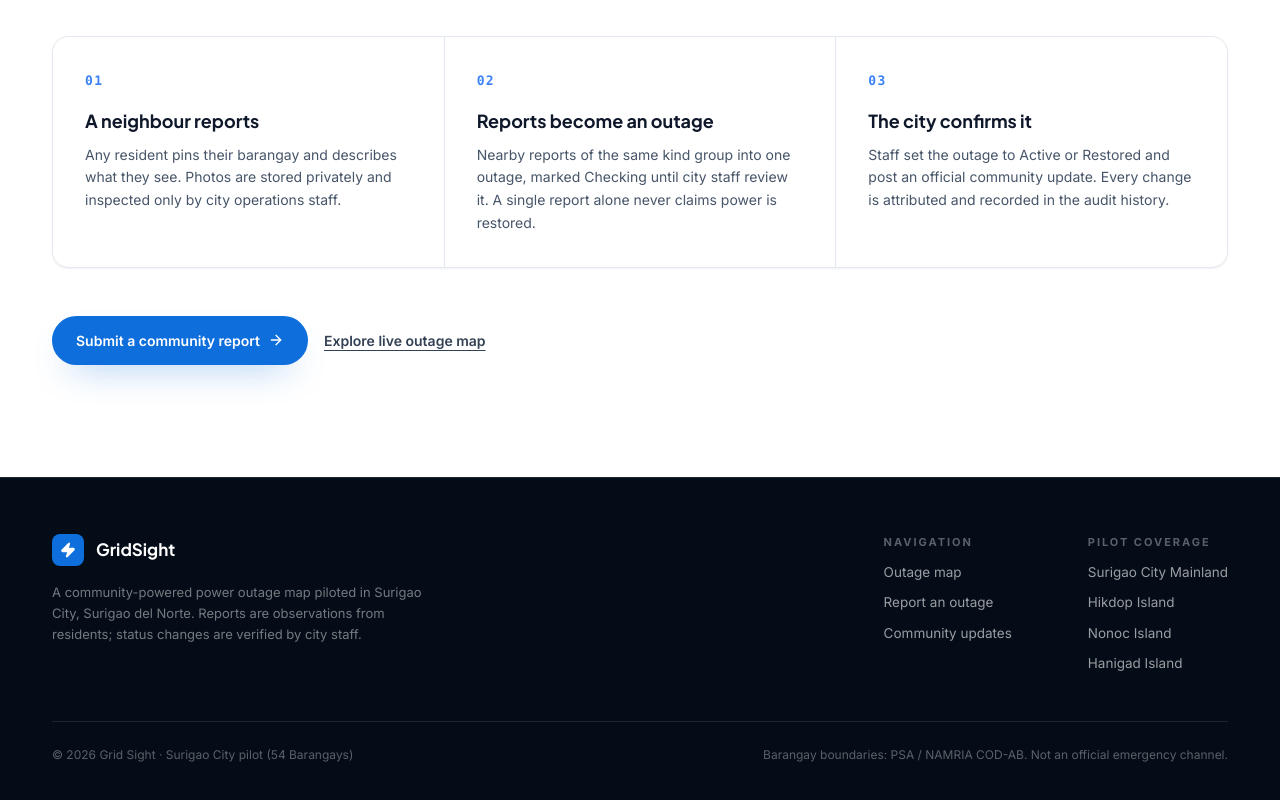
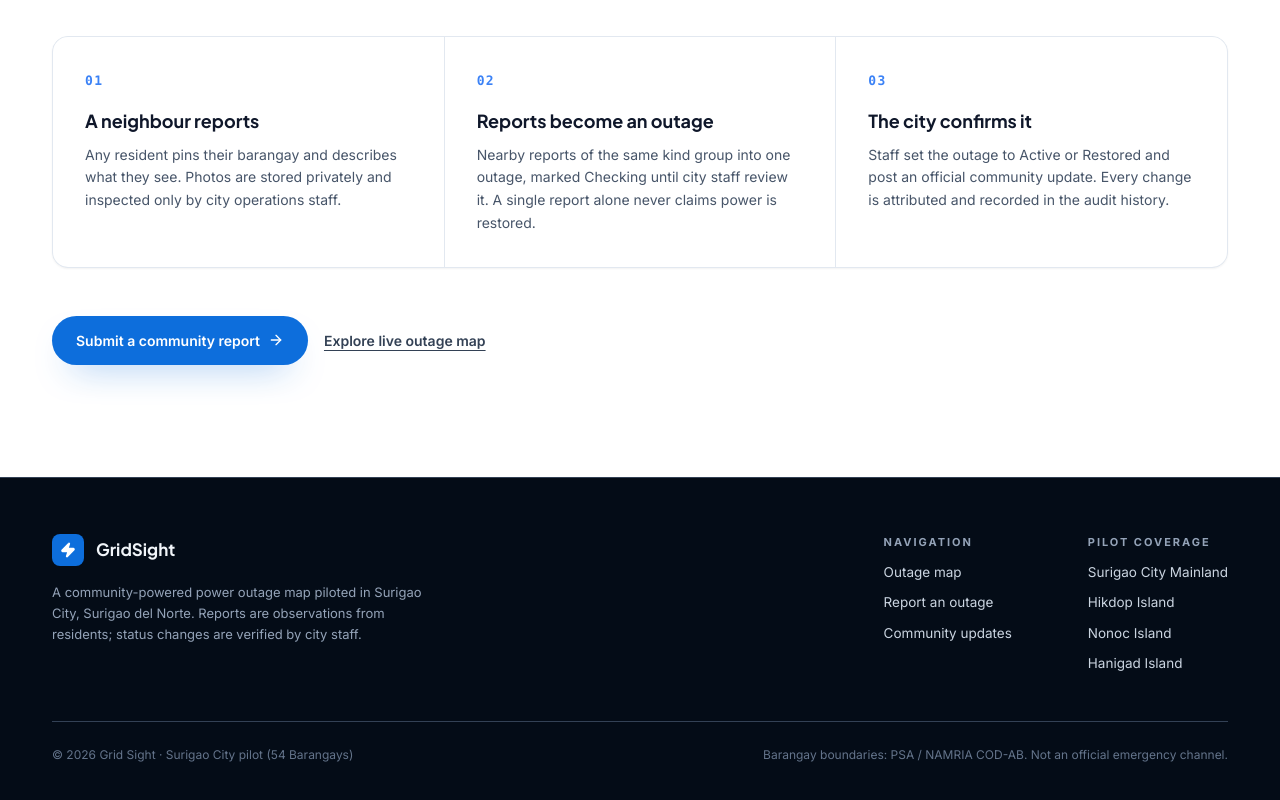
Before and after one commit to KntBryan/GridSight, a Next.js app: page / in a window 1280 px wide. Shown: the part 1514-2314 px from the top of the page. Built offline with nearby package versions, Linux system fonts and the light colour scheme; no server answers; the database is empty.

Commit message:
fix: resolve light mode invisible text in reports page and landing footer

```diff
--- a/src/app/reports/page.tsx
+++ b/src/app/reports/page.tsx
@@ -373,7 +373,7 @@ function ReportsPageInner() {
                   >
                     <div className="space-y-1 min-w-0">
                       <div className="flex flex-wrap items-center gap-2">
-                        <span className="font-heading text-[15px] font-bold text-white">
+                        <span className={`font-heading text-[15px] font-bold ${isDark ? "text-white" : "text-slate-900"}`}>
                           {area?.name || "Surigao City Area"}
                         </span>
                         {observationPill(report.status)}
--- a/src/components/preview/preview-landing.tsx
+++ b/src/components/preview/preview-landing.tsx
@@ -237,7 +237,7 @@ export function PreviewLanding({ onGoToMap, onOpenReport, onGoToUpdates }: Previ
       </section>
 
       {/* Dark Civic Footer */}
-      <footer className="border-t border-white/10 bg-[#040c17] py-14 text-white/60">
+      <footer className={`border-t bg-[#040c17] py-14 ${isDark ? "border-white/10 text-white/60" : "border-slate-700 text-slate-300"}`}>
         <div className="mx-auto max-w-[1240px] px-5 sm:px-8">
           <div className="flex flex-col gap-10 md:flex-row md:justify-between">
             <div className="max-w-sm">
@@ -245,30 +245,30 @@ export function PreviewLanding({ onGoToMap, onOpenReport, onGoToUpdates }: Previ
                 <div className="grid h-8 w-8 place-items-center rounded-lg bg-[#0d6edc] text-white">
                   <Zap size={16} strokeWidth={2.4} fill="currentColor" />
                 </div>
-                <span className="font-heading text-[17px] font-bold text-white">GridSight</span>
+                <span className={`font-heading text-[17px] font-bold ${isDark ? "text-white" : "text-slate-100"}`}>GridSight</span>
               </div>
-              <p className="mt-4 text-[13px] leading-relaxed text-white/45">
+              <p className={`mt-4 text-[13px] leading-relaxed ${isDark ? "text-white/45" : "text-slate-400"}`}>
                 A community-powered power outage map piloted in Surigao City, Surigao del Norte. Reports are observations from residents; status changes are verified by city staff.
               </p>
             </div>
 
             <div className="grid grid-cols-2 gap-10 text-[13.5px] sm:gap-16">
               <div>
-                <h4 className="mb-3 text-[11px] font-bold uppercase tracking-[0.18em] text-white/35">
+                <h4 className={`mb-3 text-[11px] font-bold uppercase tracking-[0.18em] ${isDark ? "text-white/35" : "text-slate-400"}`}>
                   Navigation
                 </h4>
-                <ul className="space-y-2.5 text-white/60">
-                  <li><button type="button" onClick={onGoToMap} className="hover:text-white transition">Outage map</button></li>
-                  <li><button type="button" onClick={onOpenReport} className="hover:text-white transition">Report an outage</button></li>
-                  <li><button type="button" onClick={onGoToUpdates} className="hover:text-white transition">Community updates</button></li>
+                <ul className={`space-y-2.5 ${isDark ? "text-white/60" : "text-slate-300"}`}>
+                  <li><button type="button" onClick={onGoToMap} className={`hover:${isDark ? "text-white" : "text-slate-100"} transition`}>Outage map</button></li>
+                  <li><button type="button" onClick={onOpenReport} className={`hover:${isDark ? "text-white" : "text-slate-100"} transition`}>Report an outage</button></li>
+                  <li><button type="button" onClick={onGoToUpdates} className={`hover:${isDark ? "text-white" : "text-slate-100"} transition`}>Community updates</button></li>
                 </ul>
               </div>
 
               <div>
-                <h4 className="mb-3 text-[11px] font-bold uppercase tracking-[0.18em] text-white/35">
+                <h4 className={`mb-3 text-[11px] font-bold uppercase tracking-[0.18em] ${isDark ? "text-white/35" : "text-slate-400"}`}>
                   Pilot Coverage
                 </h4>
-                <ul className="space-y-2.5 text-white/60">
+                <ul className={`space-y-2.5 ${isDark ? "text-white/60" : "text-slate-300"}`}>
                   <li>Surigao City Mainland</li>
                   <li>Hikdop Island</li>
                   <li>Nonoc Island</li>
@@ -278,7 +278,7 @@ export function PreviewLanding({ onGoToMap, onOpenReport, onGoToUpdates }: Previ
             </div>
           </div>
 
-          <div className="mt-12 flex flex-col gap-2 border-t border-white/10 pt-6 text-[12px] text-white/35 sm:flex-row sm:items-center sm:justify-between">
+          <div className={`mt-12 flex flex-col gap-2 border-t pt-6 text-[12px] sm:flex-row sm:items-center sm:justify-between ${isDark ? "border-white/10 text-white/35" : "border-slate-700 text-slate-500"}`}>
             <p>© {new Date().getFullYear()} Grid Sight · Surigao City pilot (54 Barangays)</p>
             <p>Barangay boundaries: PSA / NAMRIA COD-AB. Not an official emergency channel.</p>
           </div>
```
